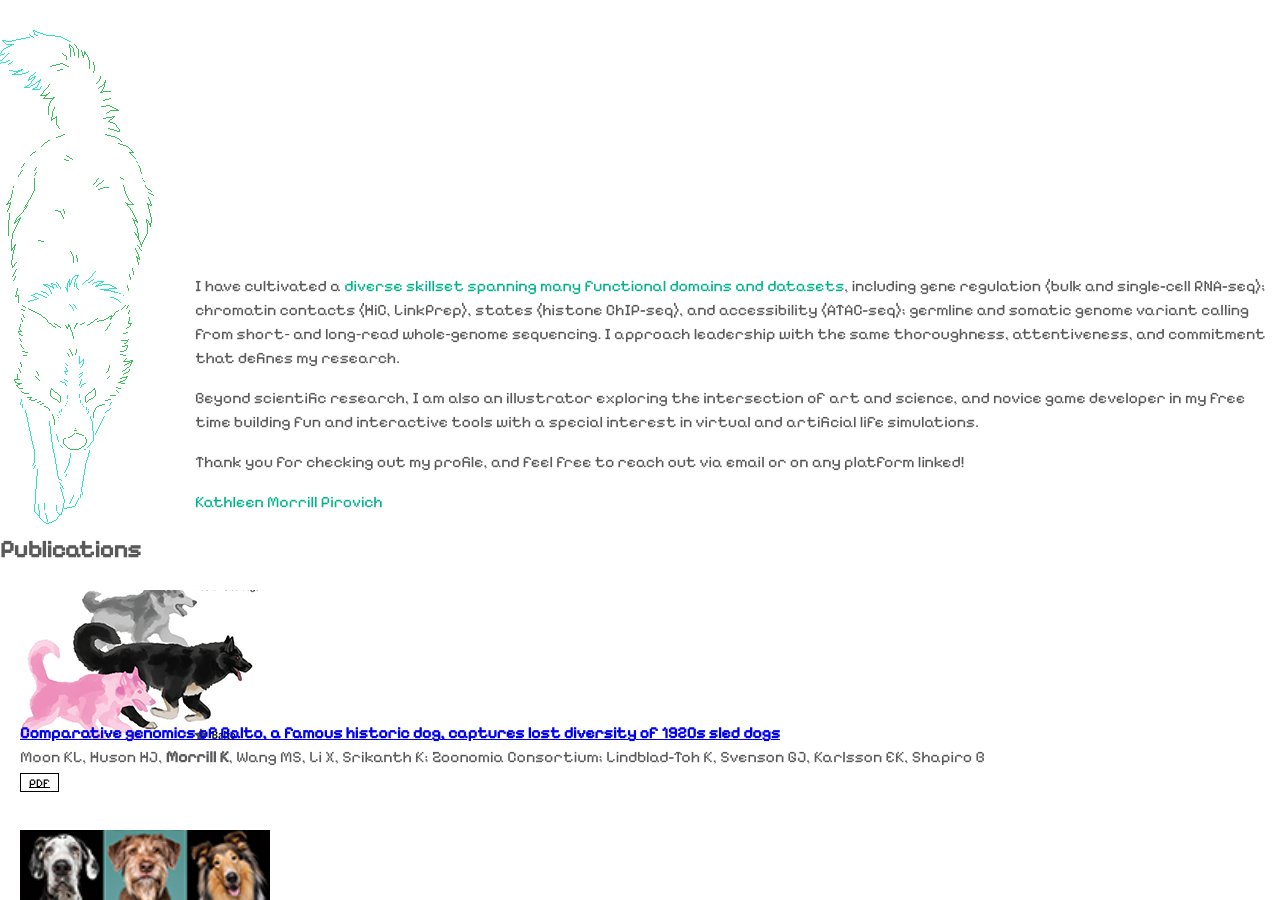
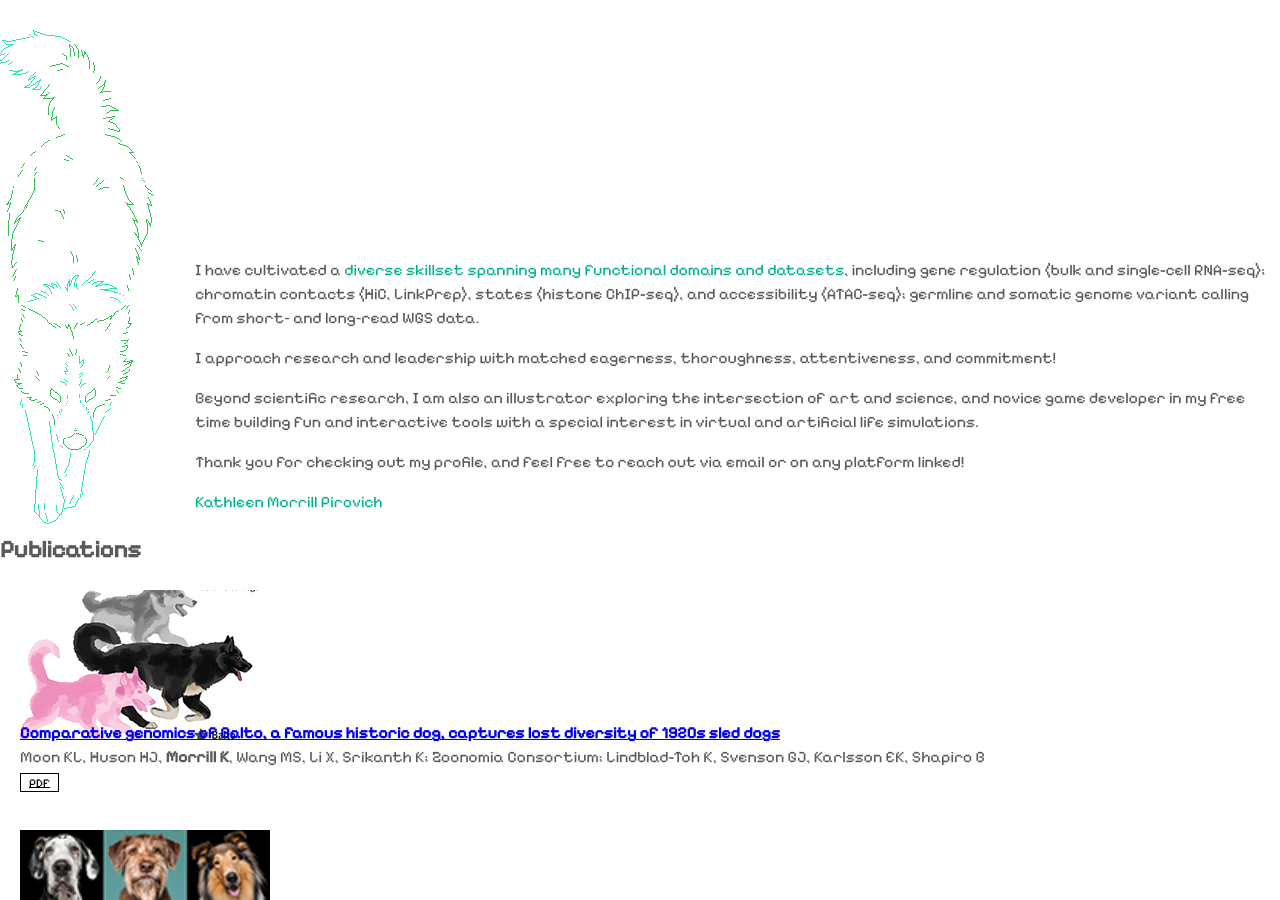
Before and after one commit to tabbzi/tabbzi.github.io, a Jekyll site: the page built from index.md, in a window 1280 px wide and 900 px high, scrolled down 1284 px. Built offline with Jekyll 4.4.1, drawn with Linux system fonts in a browser that asks for light colours; nearby versions of some CDN libraries; a style sheet for code colours, icons or effects is not loaded; our own code applies the rules of GitHub Pages for plain Markdown files.

Commit message:
Update index.md

```diff
--- a/index.md
+++ b/index.md
@@ -31,7 +31,11 @@ layout: homepage
         <img src="./assets/img/graphic_UMassMedical.gif" class="about-illustration lower-left" />
         <div style="flex: 1;">
             <p>
-                I have cultivated a <span style="color: #00b18b;">diverse skillset spanning many functional domains and datasets</span>, including gene regulation (bulk and single-cell RNA-seq); chromatin contacts (HiC, LinkPrep), states (histone ChIP-seq), and accessibility (ATAC-seq); germline and somatic genome variant calling from short‑ and long‑read whole‑genome sequencing. I approach leadership with the same thoroughness, attentiveness, and commitment that defines my research.
+                I have cultivated a <span style="color: #00b18b;">diverse skillset spanning many functional domains and datasets</span>, including gene regulation (bulk and single-cell RNA-seq); chromatin contacts (HiC, LinkPrep), states (histone ChIP-seq), and accessibility (ATAC-seq); germline and somatic genome variant calling from short‑ and long‑read WGS data.
+            </p>
+
+            <p>
+                I approach research and leadership with matched eagerness, thoroughness, attentiveness, and commitment!
             </p>
 
             <p>
```
